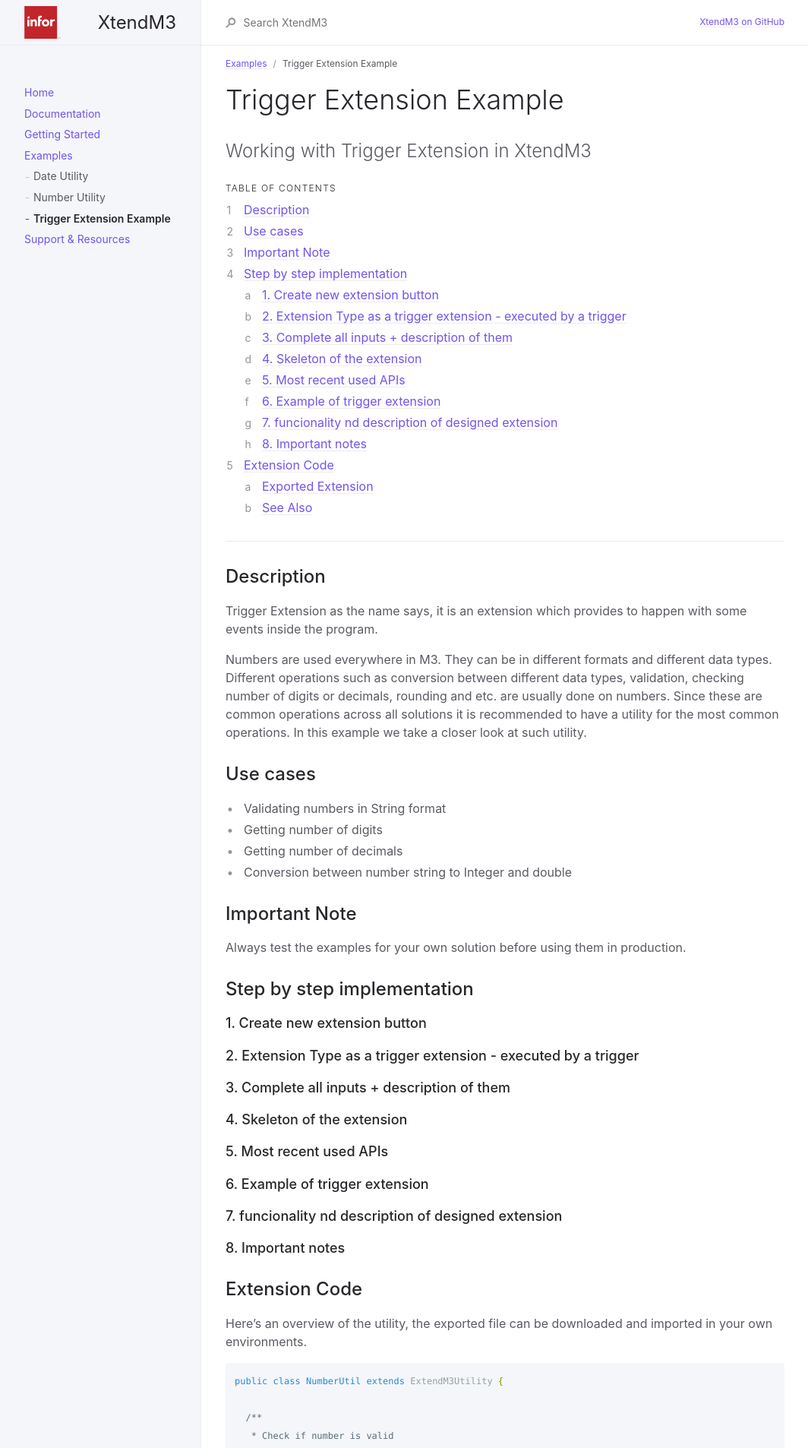
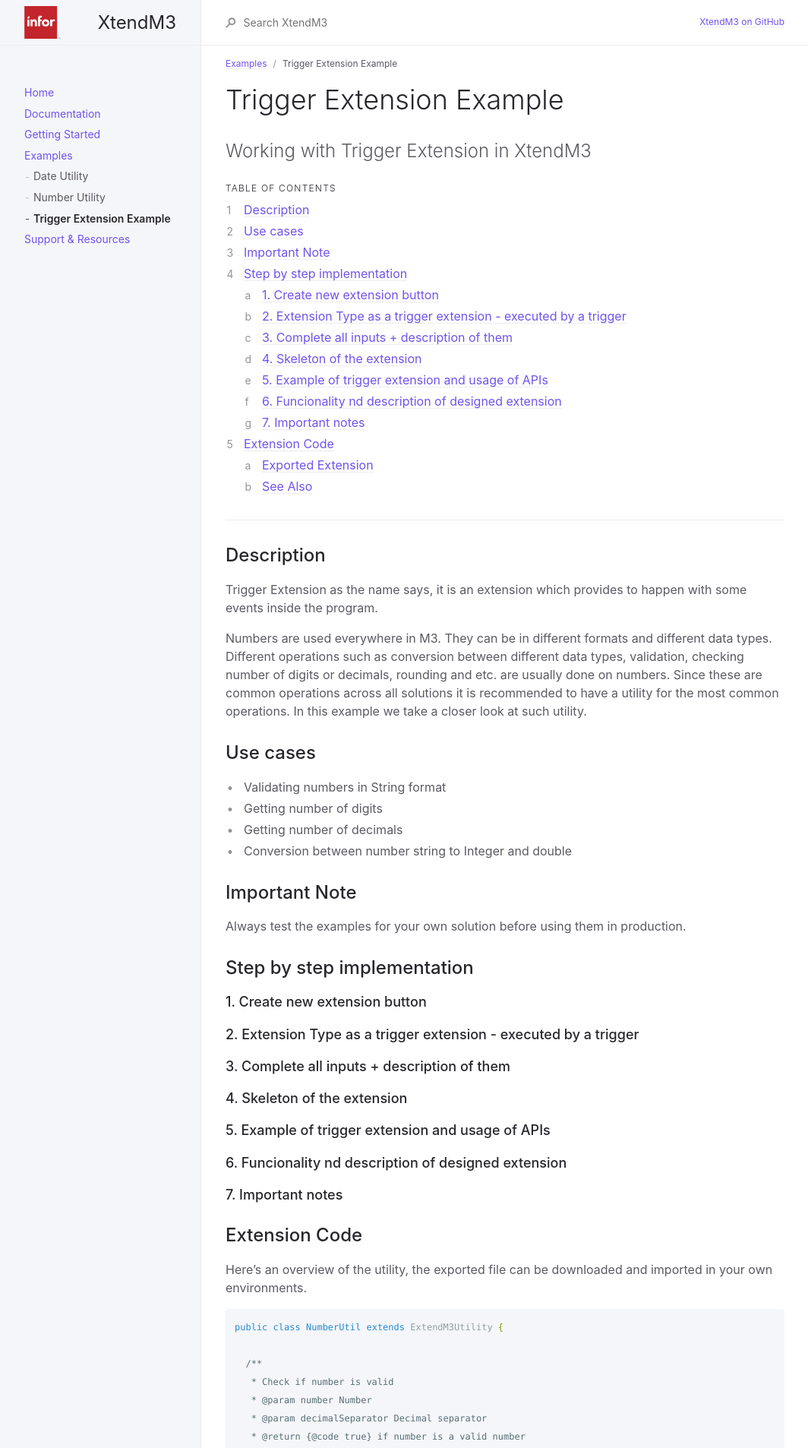
Before and after one commit to infor-cloud/xtendm3, a Jekyll site: the page built from docs/examples/example-003.md, in a window 1280 px wide. Shown: the top 1906 px of the page at 76% size, without its empty margins (107-1171 px from the left). Built offline with Jekyll 4.4.1, drawn with Linux system fonts in a browser that asks for light colours.

Commit message:
Minor doc ex003 update

```diff
--- a/docs/examples/example-003.md
+++ b/docs/examples/example-003.md
@@ -36,16 +36,14 @@ common operations. In this example we take a closer look at such utility.
 ## Important Note
 Always test the examples for your own solution before using them in production.
 
-
 ## Step by step implementation
 ### 1. Create new extension button
 ### 2. Extension Type as a trigger extension - executed by a trigger
 ### 3. Complete all inputs + description of them
 ### 4. Skeleton of the extension
-### 5. Most recent used APIs
-### 6. Example of trigger extension
-### 7. funcionality nd description of designed extension
-### 8. Important notes
+### 5. Example of trigger extension and usage of APIs
+### 6. Funcionality nd description of designed extension
+### 7. Important notes
 
 ## Extension Code
 Here's an overview of the utility, the exported file can be downloaded and imported in your own environments.
```
